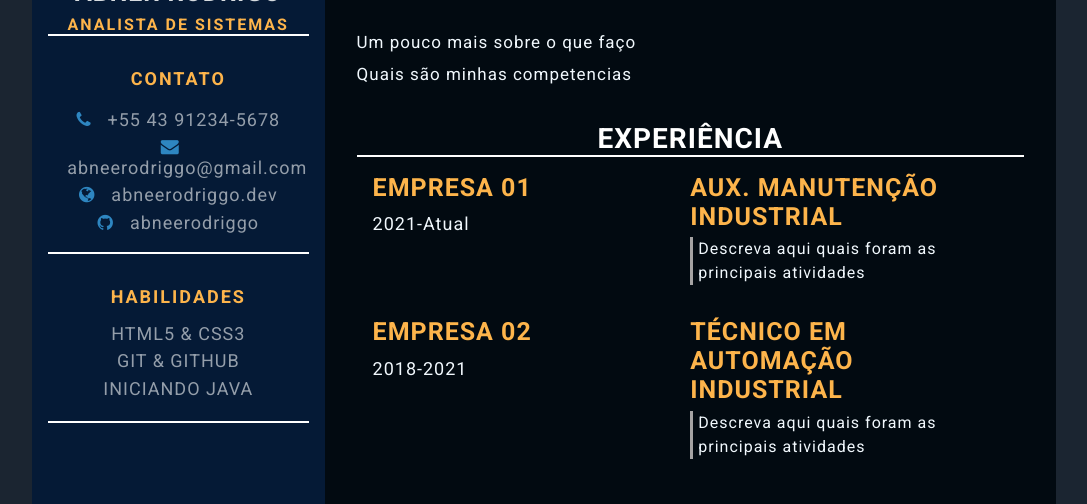
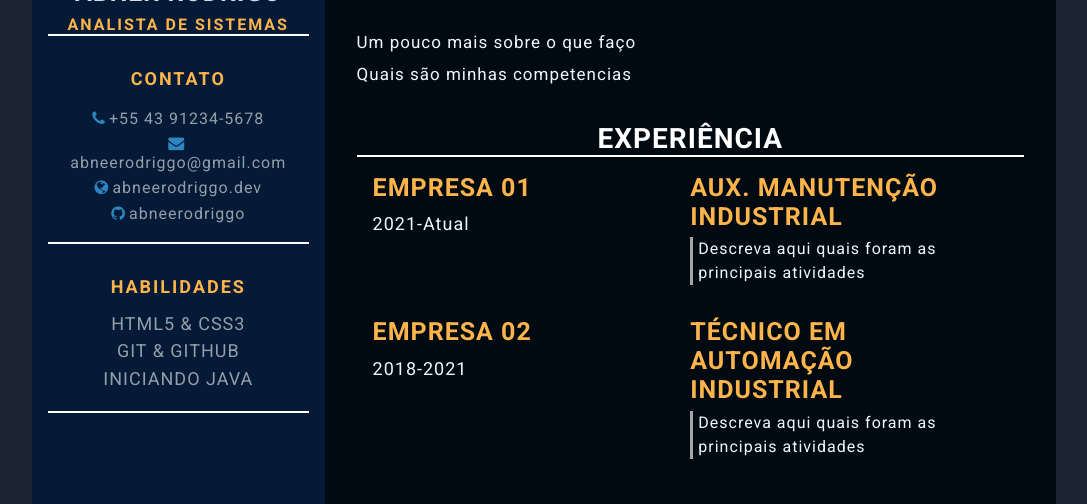
Before and after one commit to abneerodriggo/abneerodriggo.github.io, a plain HTML site: page index.html in a window 1280 px wide. Shown: the part 265-769 px from the top of the page, without its empty margins (96-1183 px from the left). Drawn offline with Linux system fonts and the light colour scheme.

Commit message:
feature: last the last update

```diff
--- a/index.html
+++ b/index.html
@@ -22,7 +22,7 @@
         <section class="left-section">
             <div class="left-section-content">
                 <div class="profile">
-                    <img class="profile-image" src="E:\Workspace-ProjetosGit-GitHub\Jornada_DEV\abneerodriggo.github.io\img\profile-img2.png" alt="Profile image">
+                    <img class="profile-image" src="profile-img2.png" alt="Profile image">
                     <p class="name">Abner Rodrigo</p>
                     <p class="profession">Analista de Sistemas</p>
                 </div>
--- a/style.css
+++ b/style.css
@@ -93,14 +93,13 @@ body {
     align-items: center;
     color: #d6dbdfaf;
     letter-spacing: 1px;
-    font-size: 18px;
+    font-size: 16px;
 }
 
 .contact-info ul li i,
 .references ul li i {
     text-align: center;
-    padding-right: 1rem;
-    font-size: 18px;
+    padding-right: .2rem;
     color: #2E86C1;
 }
 
```
Also changed, not shown: 2 other files.
